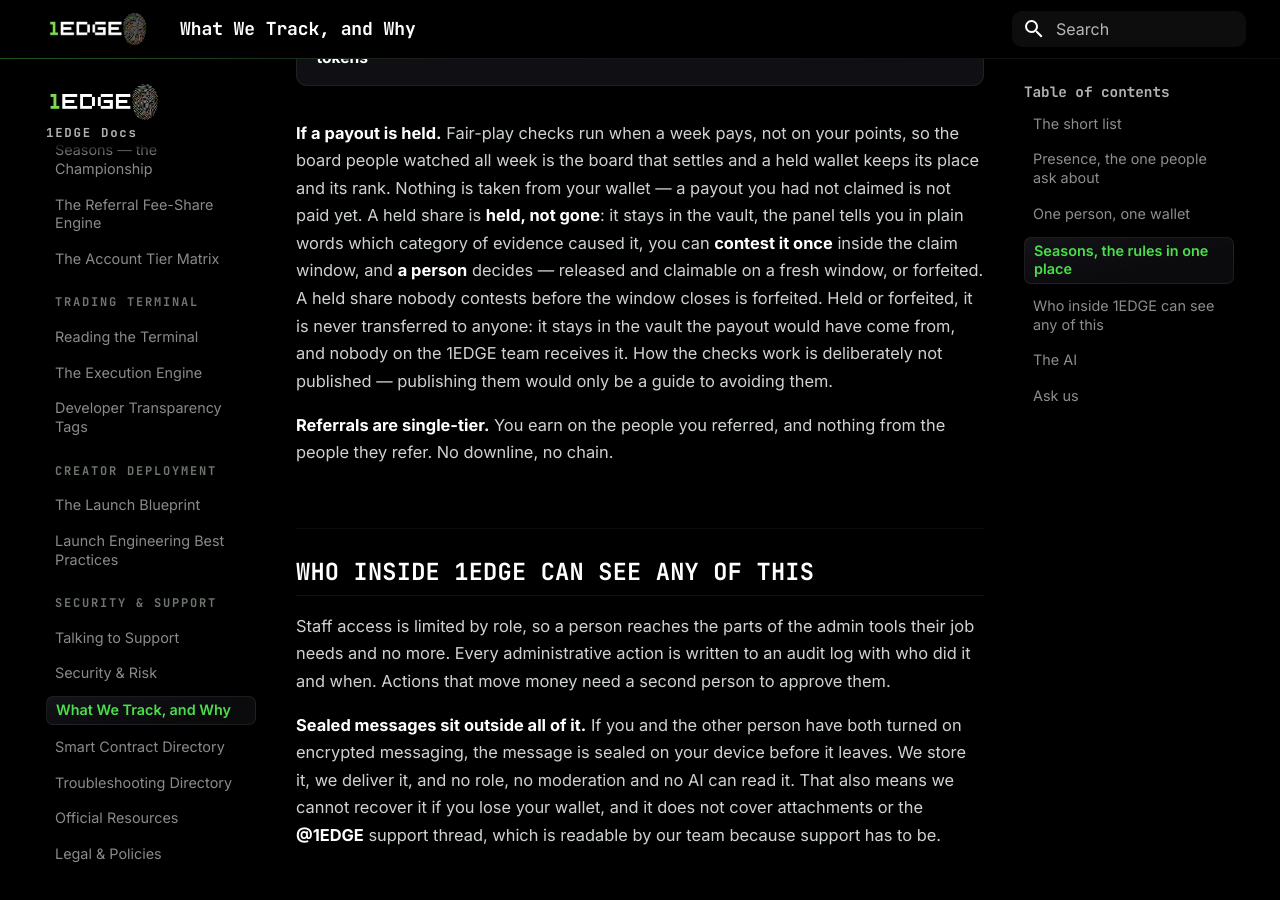
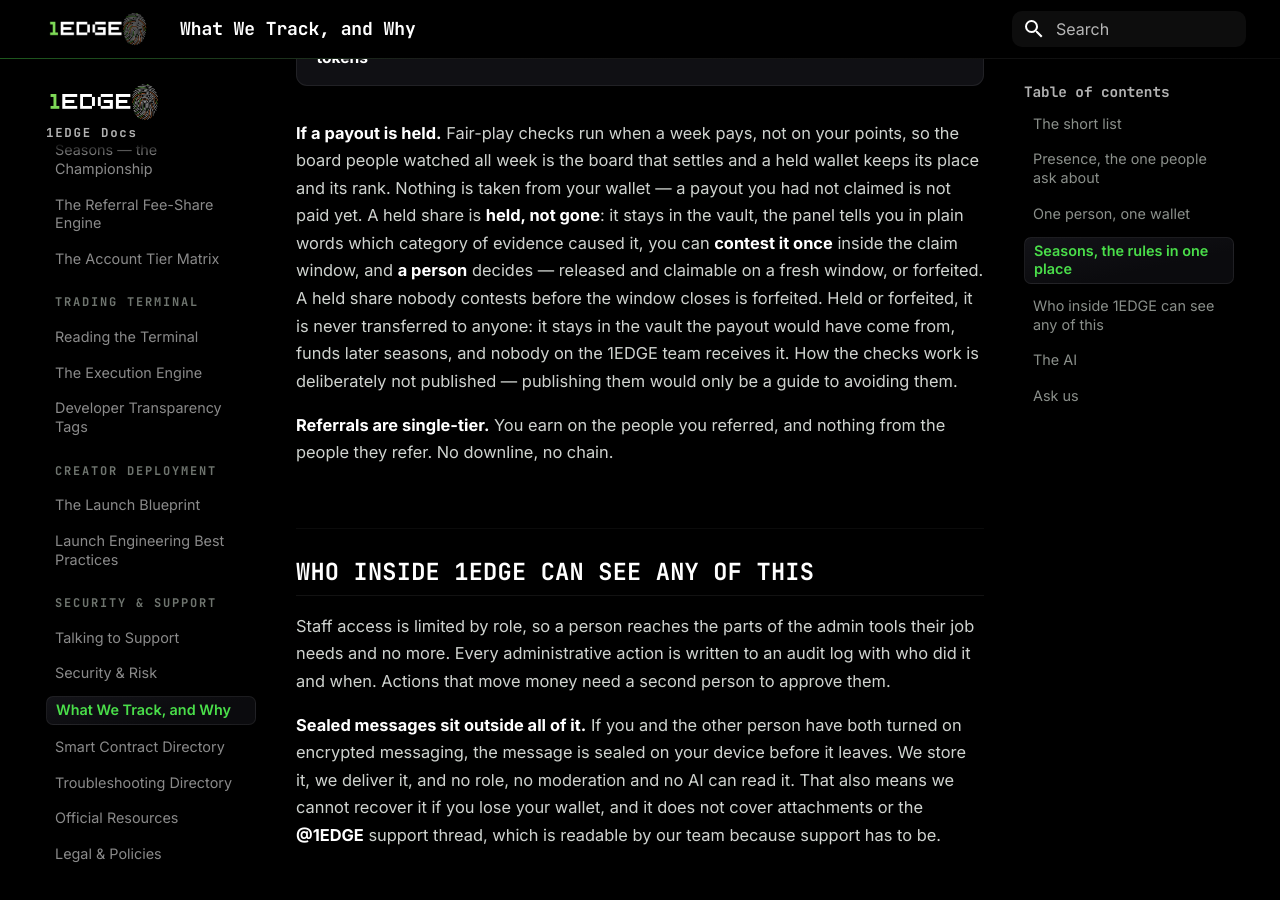
Before and after one commit to Tedz-1edge/1edge-docs, an MkDocs documentation site: the page built from docs/support/what-we-track.md, in a window 1280 px wide and 900 px high, scrolled down 4629 px. Built offline with MkDocs 1.6.1 and Material for MkDocs 9.7.7, drawn with Linux system fonts in a browser that asks for light colours.

Commit message:
Docs: unclaimed and forfeited shares fund later seasons
Co-Authored-By: Claude Fable 5.1 <noreply@anthropic.com>
Claude-Session: https://claude.ai/code/session_01X6b6yHsTq43JdqNVNf6Sp5

```diff
--- a/docs/support/what-we-track.md
+++ b/docs/support/what-we-track.md
@@ -83,7 +83,7 @@ The full rules are in [Seasons](../rewards/seasons.md) and in the season terms y
 | **Claiming** | Within 28 days of settlement, then it rolls back to the vault |
 | **Points are not tokens** | No cash value, not transferable, not sellable |
 
-**If a payout is held.** Fair-play checks run when a week pays, not on your points, so the board people watched all week is the board that settles and a held wallet keeps its place and its rank. Nothing is taken from your wallet — a payout you had not claimed is not paid yet. A held share is **held, not gone**: it stays in the vault, the panel tells you in plain words which category of evidence caused it, you can **contest it once** inside the claim window, and **a person** decides — released and claimable on a fresh window, or forfeited. A held share nobody contests before the window closes is forfeited. Held or forfeited, it is never transferred to anyone: it stays in the vault the payout would have come from, and nobody on the 1EDGE team receives it. How the checks work is deliberately not published — publishing them would only be a guide to avoiding them.
+**If a payout is held.** Fair-play checks run when a week pays, not on your points, so the board people watched all week is the board that settles and a held wallet keeps its place and its rank. Nothing is taken from your wallet — a payout you had not claimed is not paid yet. A held share is **held, not gone**: it stays in the vault, the panel tells you in plain words which category of evidence caused it, you can **contest it once** inside the claim window, and **a person** decides — released and claimable on a fresh window, or forfeited. A held share nobody contests before the window closes is forfeited. Held or forfeited, it is never transferred to anyone: it stays in the vault the payout would have come from, funds later seasons, and nobody on the 1EDGE team receives it. How the checks work is deliberately not published — publishing them would only be a guide to avoiding them.
 
 **Referrals are single-tier.** You earn on the people you referred, and nothing from the people they refer. No downline, no chain.
 
```
Also changed, not shown: docs/rewards/seasons.md (+1 -0 lines).
